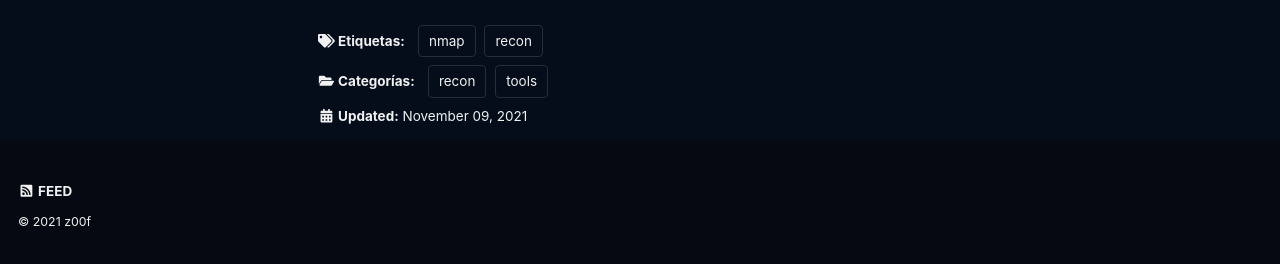
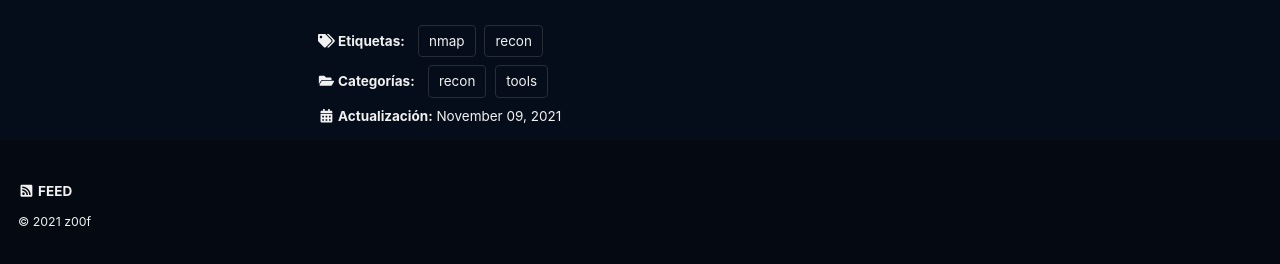
Before and after one commit to z00f/z00f.github.io, a Jekyll site: the page built from _posts/2021-11-09-nmap.md, in a window 1280 px wide and 900 px high, scrolled down 48 px. Shown: the part 633-897 px from the top of the window. Built offline with Jekyll 4.4.1, drawn with Linux system fonts in a browser that asks for light colours; cached includes are drawn as plain includes; a script that is not in the unit is left out.

Commit message:
Update single.html

```diff
--- a/_layouts/single.html
+++ b/_layouts/single.html
@@ -60,9 +60,9 @@ layout: default
         {% endif %}
         {% include page__taxonomy.html %}
         {% if page.last_modified_at %}
-          <p class="page__date"><strong><i class="fas fa-fw fa-calendar-alt" aria-hidden="true"></i> {{ site.data.ui-text[site.locale].date_label | default: "Updated:" }}</strong> <time datetime="{{ page.last_modified_at | date: "%Y-%m-%d" }}">{{ page.last_modified_at | date: "%B %d, %Y" }}</time></p>
+          <p class="page__date"><strong><i class="fas fa-fw fa-calendar-alt" aria-hidden="true"></i> {{ site.data.ui-text[site.locale].date_label | default: "Actualización:" }}</strong> <time datetime="{{ page.last_modified_at | date: "%Y-%m-%d" }}">{{ page.last_modified_at | date: "%B %d, %Y" }}</time></p>
         {% elsif page.date %}
-          <p class="page__date"><strong><i class="fas fa-fw fa-calendar-alt" aria-hidden="true"></i> {{ site.data.ui-text[site.locale].date_label | default: "Updated:" }}</strong> <time datetime="{{ page.date | date_to_xmlschema }}">{{ page.date | date: "%B %d, %Y" }}</time></p>
+          <p class="page__date"><strong><i class="fas fa-fw fa-calendar-alt" aria-hidden="true"></i> {{ site.data.ui-text[site.locale].date_label | default: "Actualización:" }}</strong> <time datetime="{{ page.date | date_to_xmlschema }}">{{ page.date | date: "%B %d, %Y" }}</time></p>
         {% endif %}
       </footer>
 
```
